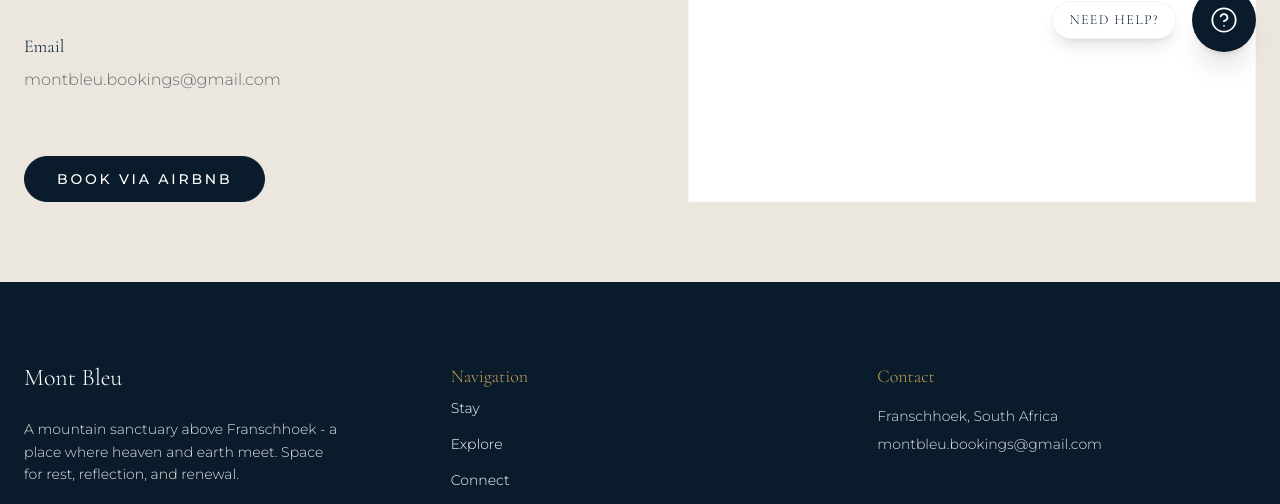
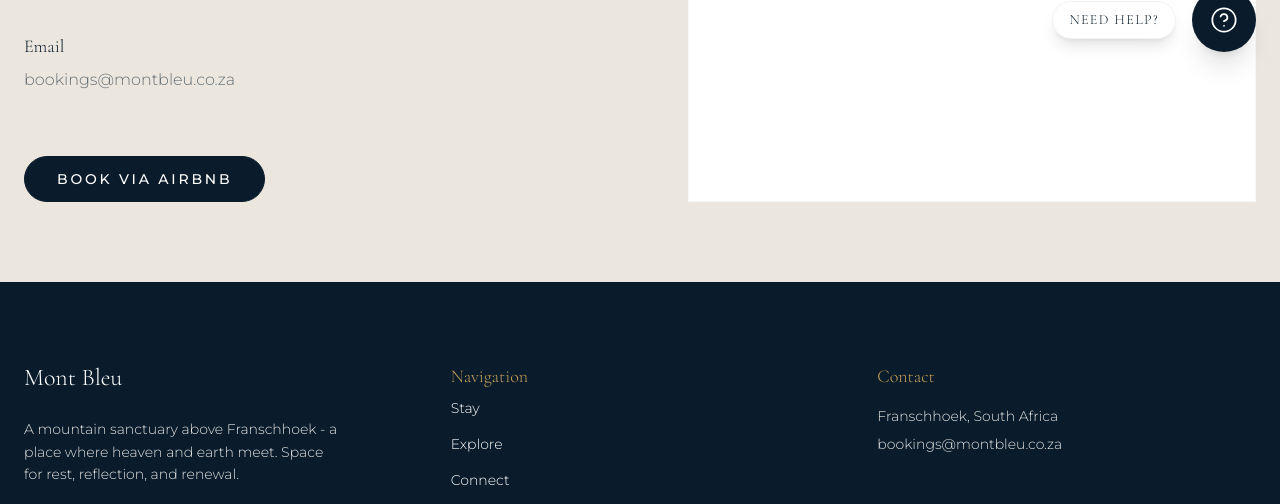
Before and after one commit to matthewblewett-hub/montbleu, a React (Vite) app: page /contact in a window 1280 px wide. Shown: the part 724-1228 px from the top of the page. Built offline with nearby package versions, Linux system fonts and the light colour scheme.

Commit message:
Update contact email to bookings@montbleu.co.za

```diff
--- a/api/chat.js
+++ b/api/chat.js
@@ -60,7 +60,7 @@ You are the "Mont Bleu Assistant", a helpful, warm, and highly knowledgeable AI
 4. **Oak Room** (45m²): Most elevated space, panoramic valley views from private balcony, King bed. (Infants under 2 welcome)
 5. **Fynbos Room** (40m²): Glass reading space, outdoor shower beneath the stars, Queen bed. (Infants under 2 welcome)
 
-Answer the user's questions based ONLY on this information. If you don't know the answer, politely say you don't have that specific detail but they can email montbleu.bookings@gmail.com.
+Answer the user's questions based ONLY on this information. If you don't know the answer, politely say you don't have that specific detail but they can email bookings@montbleu.co.za.
 `;
 
         // Format history for Gemini API
--- a/index.html
+++ b/index.html
@@ -35,7 +35,7 @@
         "addressCountry": "ZA"
       },
       "url": "https://montbleu.co.za",
-      "email": "montbleu.bookings@gmail.com",
+      "email": "bookings@montbleu.co.za",
       "image": "https://montbleu.co.za/assets/home-hero.jpg",
       "starRating": {
         "@type": "Rating",
--- a/src/components/layout/Footer.tsx
+++ b/src/components/layout/Footer.tsx
@@ -26,7 +26,7 @@ const Footer: React.FC = () => {
                     <h4 className="text-lg font-serif mb-4 text-sanctuary-gold">Contact</h4>
                     <p className="text-sm text-sanctuary-stone mb-2">Franschhoek, South Africa</p>
                     <p className="text-sm text-sanctuary-stone hover:text-white cursor-pointer transition-colors">
-                        montbleu.bookings@gmail.com
+                        bookings@montbleu.co.za
                     </p>
                 </div>
             </div>
--- a/src/components/layout/Navbar.tsx
+++ b/src/components/layout/Navbar.tsx
@@ -94,7 +94,7 @@ const Navbar: React.FC = () => {
                                 </p>
                                 <div className="space-y-1">
                                     <p className="text-sm text-sanctuary-blue">Franschhoek, South Africa</p>
-                                    <a href="mailto:montbleu.bookings@gmail.com" className="text-sm text-sanctuary-blue hover:text-sanctuary-gold transition-colors">montbleu.bookings@gmail.com</a>
+                                    <a href="mailto:bookings@montbleu.co.za" className="text-sm text-sanctuary-blue hover:text-sanctuary-gold transition-colors">bookings@montbleu.co.za</a>
                                 </div>
                             </div>
 
--- a/src/pages/Contact.tsx
+++ b/src/pages/Contact.tsx
@@ -34,7 +34,7 @@ const Contact: React.FC = () => {
                             </div>
                             <div>
                                 <h3 className="text-lg font-serif text-sanctuary-blue mb-2">Email</h3>
-                                <a href="mailto:montbleu.bookings@gmail.com" className="text-sanctuary-blue/60 font-light hover:text-sanctuary-blue transition-colors">montbleu.bookings@gmail.com</a>
+                                <a href="mailto:bookings@montbleu.co.za" className="text-sanctuary-blue/60 font-light hover:text-sanctuary-blue transition-colors">bookings@montbleu.co.za</a>
                             </div>
                             <div className="pt-8">
                                 <Button href="https://www.airbnb.co.za/users/profile/about?context=host" target="_blank" rel="noopener noreferrer">Book via Airbnb</Button>
```
